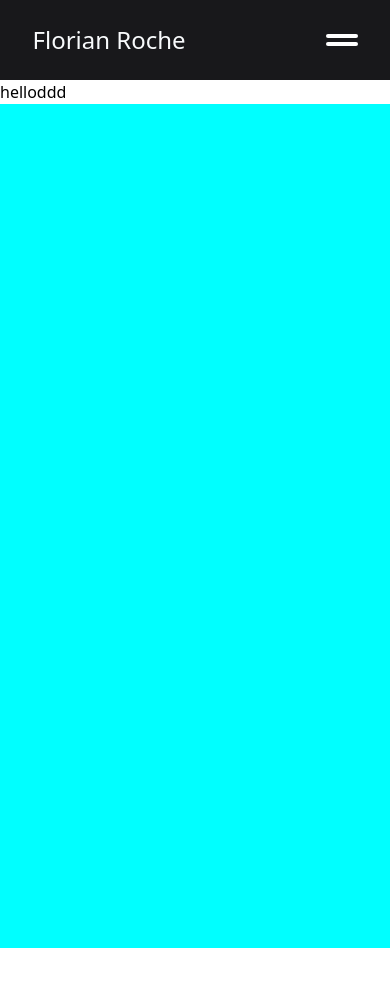
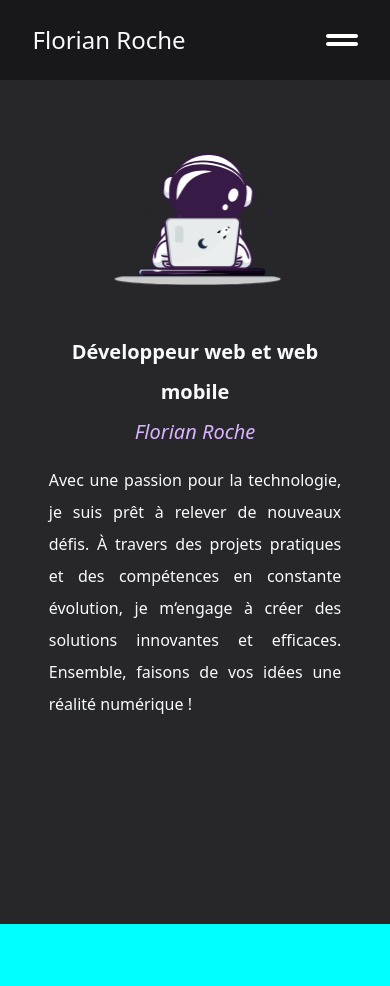
Before and after one commit to FlorianRGA/Portfolio-2024, a Next.js app: page / in a window 390 px wide. Shown: the top 986 px of the page. Before the commit the page ends 948 px from the top, so only its background shows below. Built offline with nearby package versions, Linux system fonts and the light colour scheme.

Commit message:
hero header/Lottie implement

```diff
--- a/app/components/heroHeader.js
+++ b/app/components/heroHeader.js
@@ -1,10 +1,21 @@
+'use client'
+import Lottie from "react-lottie-player";
+import LottieAstronaut from "../media/lotties/astronauteCoding.json";
 
-
-
-export default function heroHeader(){
+export default function HeroHeader() {
     return (
-        <header>
-            <h1>helloddd</h1>
+        <header id="header" className="bg-zinc-800 flex flex-col w-auto items-center text-xl space-y-6 text-slate-50 h-screen md:text-2xl">
+            <div className="w-7/12">
+                <Lottie className="aria-hidden" animationData={LottieAstronaut} play loop/>
+                <p className="sr-only">Cette animation montre le visage de Roche Florian, un développeur passionné.</p>
+            </div>
+            <div className="text-center w-3/4 space-y-3">
+                <h1 className="leading-10"><strong>Développeur web et web mobile</strong>
+                    <br/>
+                    <i className=" text-purple-300">Florian Roche</i>
+                </h1>
+                <p className="text-base leading-8 text-justify md:text-xl md:leading-10">Avec une passion pour la technologie, je suis prêt à relever de nouveaux défis. À travers des projets pratiques et des compétences en constante évolution, je m&lsquo;engage à créer des solutions innovantes et efficaces. Ensemble, faisons de vos idées une réalité numérique !</p>
+            </div>
         </header>
     );
 };
--- a/app/components/navbar.js
+++ b/app/components/navbar.js
@@ -12,7 +12,7 @@ export default function Navbar() {
         + add href destination.
         + Burger Menu On phone/tablet media
         Opt : add logo
-         */ <nav className = {burgerButton ?"h-screen w-screen text-slate-50 text-2xl fixed bg-zinc-900 md:text-3xl lg:hidden" :"h-auto bg-zinc-900 sticky top-0 text-slate-50 md:text-3xl "}> <div className="flex h-full flex-col justify-between lg:flex-row lg:m-auto lg:w-5/6 lg:text-xl">
+         */ <nav className = {burgerButton ?"h-screen w-screen text-slate-50 text-2xl fixed bg-zinc-900 md:text-3xl lg:hidden z-10" :"h-auto bg-zinc-900 sticky top-0 text-slate-50 md:text-3xl z-10"}> <div className="flex h-full flex-col justify-between lg:flex-row lg:m-auto lg:w-5/6 lg:text-xl">
         <div className="flex py-6 my-0 w-5/6 m-auto justify-between">
             <p className="text-center text-2xl lg:text-xl">Florian Roche</p>
             <button onClick={() => burgerButton ? setburgerButton(0) : setburgerButton(1)} className="w-8 flex flex-col justify-center lg:hidden">
@@ -22,7 +22,7 @@ export default function Navbar() {
         </div>
         <ul className={burgerButton ? "text-gray-300 flex flex-col h-2/4 ms-10 space-y-10 md:ms-0 md:text-center md:justify-between md:content-center md:space-y-0": 'hidden lg:text-gray-300 lg:flex lg:flex-row lg:items-center lg:space-x-5'}>
             <li>
-                <a href="#">Introduction</a>
+                <a href="#header">Introduction</a>
             </li>
             <li>
                 <a href="#">Projets</a>
@@ -36,10 +36,10 @@ export default function Navbar() {
         </ul>
         <ul className={burgerButton ? "flex mb-7 justify-center": "hidden lg:flex lg:items-center lg:ms-8"}>
             <li className="w-12 mx-4 md:w-14 lg:w-8 lg:mx-2">
-                <a href="#" target="_blank"><Image src={LinkedinSVG}  alt="Logo Github"/></a>
+                <a href="#" target="_blank"><Image src={LinkedinSVG}  alt="Lien vers Linkedin"/></a>
             </li>
             <li className="w-12 mx-4 md:w-14 lg:w-8 lg:mx-2">
-                <a href="https://github.com/FlorianRGA" target="_blank"><Image src={GithubSVG}  alt="Logo Linkedin"/></a>
+                <a href="https://github.com/FlorianRGA" target="_blank"><Image src={GithubSVG}  alt="Lien vers Github"/></a>
             </li>
         </ul>
     </div> </nav>
```
